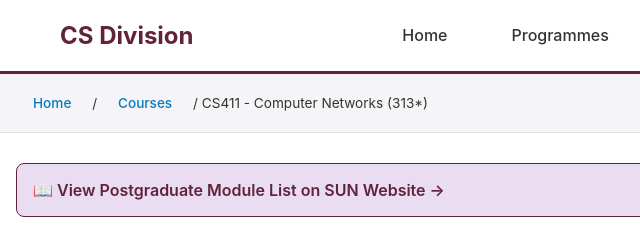
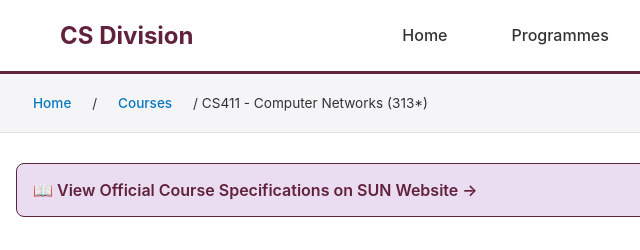
Before and after one commit to Nicio9/macha, a website: page public/courses/cs411.html in a window 1280 px wide. Shown: the top 250 px of the page, 0-640 px from the left. Drawn offline with Linux system fonts and the light colour scheme.

Commit message:
Restore GitLab links for cs313 and cs411 — students have credentials

```diff
--- a/public/courses/cs411.html
+++ b/public/courses/cs411.html
@@ -17,7 +17,7 @@
 
     <div class="course-header">
         <div class="official-link">
-            <a href="https://cs.sun.ac.za/teaching/PG/" target="_blank">📖 View Postgraduate Module List on SUN Website →</a>
+            <a href="https://computer-science.pages.cs.sun.ac.za/computer-networks/website/" target="_blank">📖 View Official Course Specifications on SUN Website →</a>
         </div>
         <h1>CS411: Computer Networks (313*)</h1>
         <div class="course-detail-meta">
```
Also changed, not shown: public/courses/cs313.html (+1 -1 lines).
